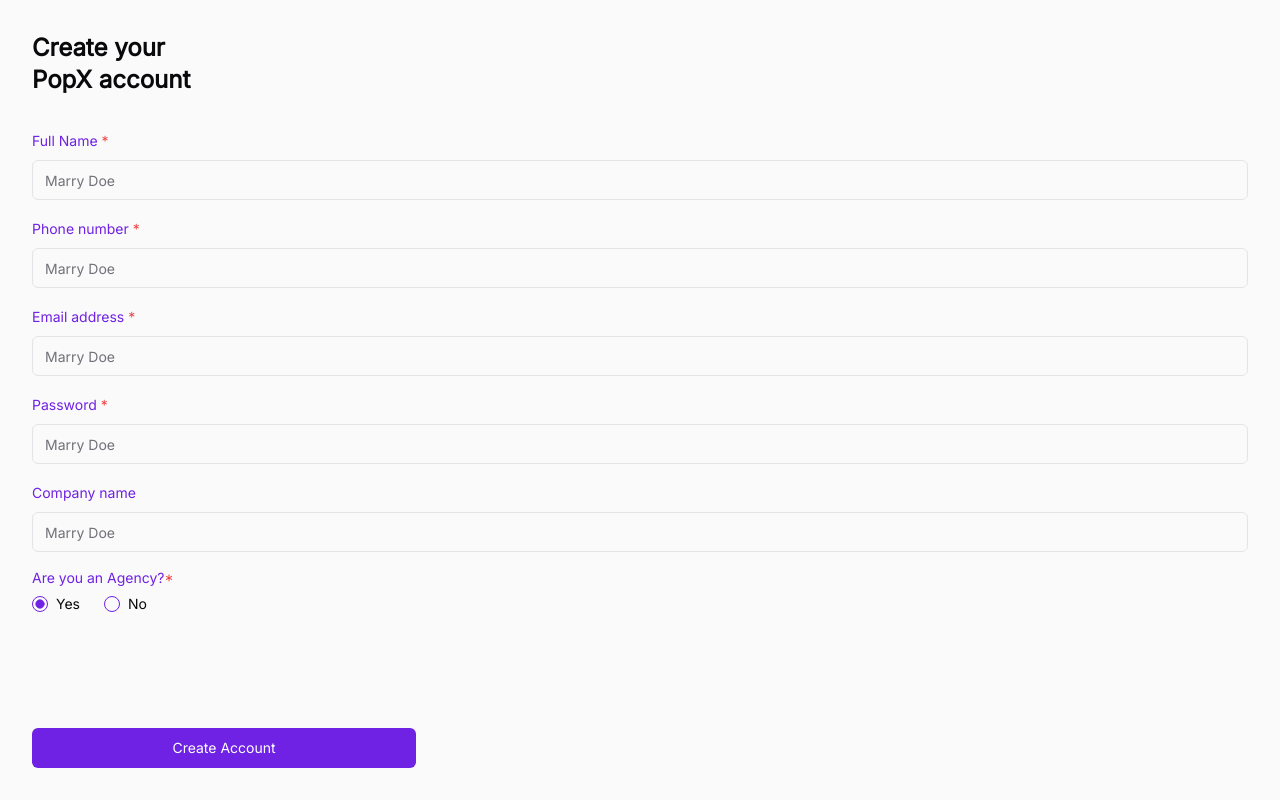
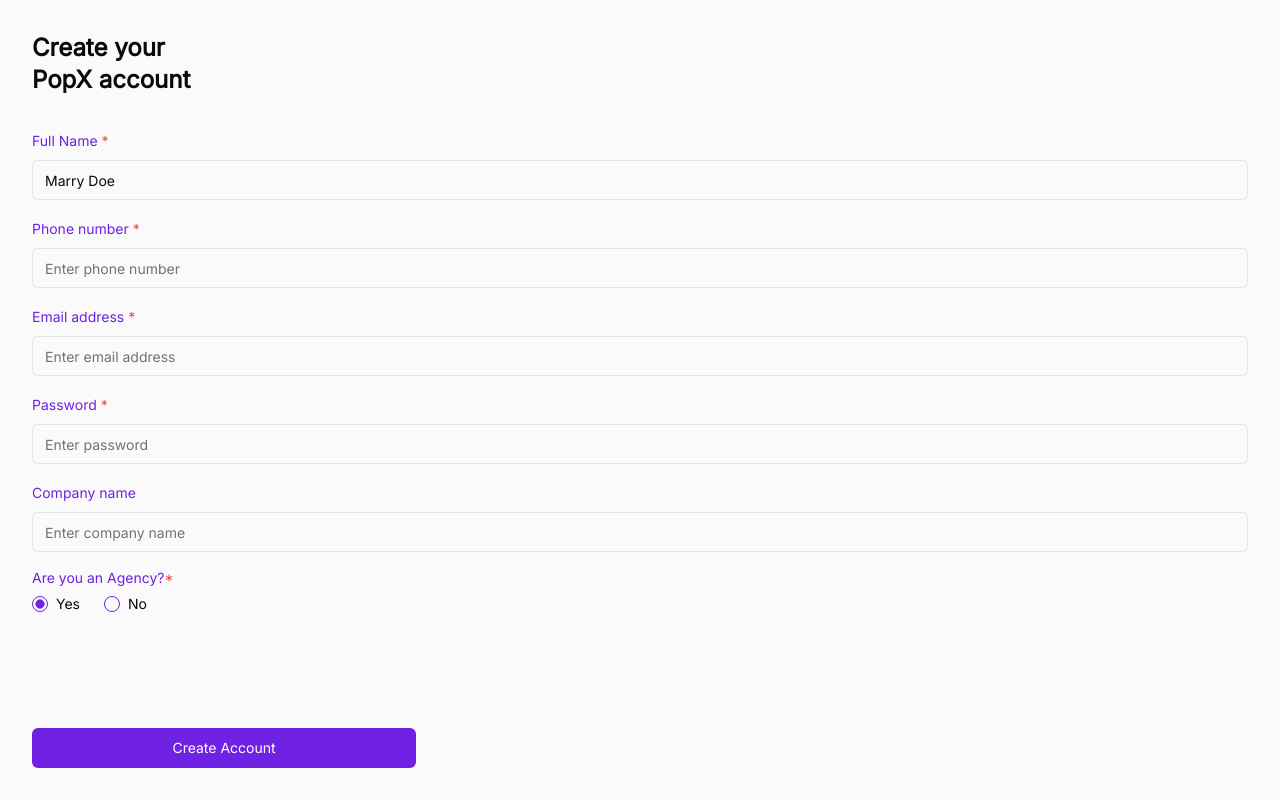
Before and after one commit to prat-dev/popx, a Next.js app: page /register in a window 1280 px wide. Built offline with nearby package versions, Linux system fonts and the light colour scheme.

Commit message:
y everytime marrydoe is hsowing as user instead it should be name of the

```diff
--- a/src/app/account/page.tsx
+++ b/src/app/account/page.tsx
@@ -1,8 +1,55 @@
 
-import { Avatar, AvatarFallback, AvatarImage } from "@/components/ui/avatar";
-import { Separator } from "@/components/ui/separator";
+'use client';
+
+import {useEffect, useState} from 'react';
+import {useRouter, useSearchParams} from 'next/navigation';
+import {getMockUser, type User} from '@/lib/user';
+import {Avatar, AvatarFallback, AvatarImage} from '@/components/ui/avatar';
+import {Separator} from '@/components/ui/separator';
 
 export default function AccountPage() {
+  const router = useRouter();
+  const searchParams = useSearchParams();
+  const [user, setUser] = useState<User | null>(null);
+  const [error, setError] = useState<string | null>(null);
+
+  useEffect(() => {
+    const userId = searchParams.get('userId');
+    if (userId) {
+      const user = getMockUser(userId);
+      if (user) {
+        setUser(user);
+      } else {
+        setError('User not found.');
+      }
+    } else {
+      setError('No user ID provided.');
+    }
+  }, [searchParams]);
+
+  if (error) {
+    return (
+      <div className="flex min-h-screen flex-col items-center justify-center bg-background p-4 text-red-500">
+        <p>{error}</p>
+      </div>
+    );
+  }
+
+  if (!user) {
+    return (
+      <div className="flex min-h-screen flex-col items-center justify-center bg-background p-4">
+        <p>Loading...</p>
+      </div>
+    );
+  }
+
+  const getInitials = (name: string) => {
+    return name
+      .split(' ')
+      .map((n) => n[0])
+      .join('');
+  };
+
   return (
     <div className="flex min-h-screen flex-col bg-background">
       <header className="p-4">
@@ -12,22 +59,44 @@
         <div className="flex items-center gap-4">
           <div className="relative">
             <Avatar className="h-20 w-20">
-              <AvatarImage src="https://picsum.photos/200/200" alt="Marry Doe" data-ai-hint="woman smiling" />
-              <AvatarFallback>MD</AvatarFallback>
+              <AvatarImage
+                src={user.avatarUrl}
+                alt={user.name}
+                data-ai-hint="woman smiling"
+              />
+              <AvatarFallback>{getInitials(user.name)}</AvatarFallback>
             </Avatar>
             <div className="absolute bottom-0 right-0 rounded-full bg-primary p-1">
-                <svg xmlns="http://www.w3.org/2000/svg" width="16" height="16" viewBox="0 0 24 24" fill="none" stroke="currentColor" strokeWidth="2" strokeLinecap="round" strokeLinejoin="round" className="text-primary-foreground"><path d="M12 2a3 3 0 0 0-3 3v2a3 3 0 0 0 6 0V5a3 3 0 0 0-3-3Z"/><path d="M19 10v2a7 7 0 0 1-14 0v-2"/><path d="M12 19v3"/></svg>
+              <svg
+                xmlns="http://www.w3.org/2000/svg"
+                width="16"
+                height="16"
+                viewBox="0 0 24 24"
+                fill="none"
+                stroke="currentColor"
+                strokeWidth="2"
+                strokeLinecap="round"
+                strokeLinejoin="round"
+                className="text-primary-foreground"
+              >
+                <path d="M12 2a3 3 0 0 0-3 3v2a3 3 0 0 0 6 0V5a3 3 0 0 0-3-3Z" />
+                <path d="M19 10v2a7 7 0 0 1-14 0v-2" />
+                <path d="M12 19v3" />
+              </svg>
             </div>
           </div>
           <div>
-            <h2 className="font-bold text-foreground">Marry Doe</h2>
-            <p className="text-sm text-muted-foreground">Marry@Gmail.Com</p>
+            <h2 className="font-bold text-foreground">{user.name}</h2>
+            <p className="text-sm text-muted-foreground">{user.email}</p>
           </div>
         </div>
         <div className="mt-6">
-            <p className="text-muted-foreground">
-                Welcome to your account page. Here you can manage your personal information, update your profile picture, and view your account details. Feel free to explore the settings and customize your experience.
-            </p>
+          <p className="text-muted-foreground">
+            Welcome to your account page. Here you can manage your personal
+            information, update your profile picture, and view your account
+            details. Feel free to explore the settings and customize your
+            experience.
+          </p>
         </div>
         <Separator className="my-6" />
       </main>
--- a/src/app/login/page.tsx
+++ b/src/app/login/page.tsx
@@ -1,9 +1,34 @@
-import { Button } from '@/components/ui/button';
-import { Input } from '@/components/ui/input';
-import { Label } from '@/components/ui/label';
-import Link from 'next/link';
+
+'use client';
+
+import {useState} from 'react';
+import {useRouter} from 'next/navigation';
+import {Button} from '@/components/ui/button';
+import {Input} from '@/components/ui/input';
+import {Label} from '@/components/ui/label';
+import {findUserByEmail} from '@/lib/user';
+import {useToast} from '@/hooks/use-toast';
 
 export default function LoginPage() {
+  const router = useRouter();
+  const {toast} = useToast();
+  const [email, setEmail] = useState('');
+  const [password, setPassword] = useState('');
+
+  const handleLogin = () => {
+    const user = findUserByEmail(email);
+    if (user) {
+      // In a real app, you'd also verify the password
+      router.push(`/account?userId=${user.id}`);
+    } else {
+      toast({
+        title: 'Login Failed',
+        description: 'Invalid email or password.',
+        variant: 'destructive',
+      });
+    }
+  };
+
   return (
     <div className="flex h-screen flex-col bg-background p-8">
       <div className="w-full max-w-sm">
@@ -16,18 +41,38 @@
       </div>
       <div className="mt-8 space-y-4">
         <div className="space-y-2">
-          <Label htmlFor="email" className="text-primary">Email Address</Label>
-          <Input id="email" type="email" placeholder="Enter email address" />
+          <Label htmlFor="email" className="text-primary">
+            Email Address
+          </Label>
+          <Input
+            id="email"
+            type="email"
+            placeholder="Enter email address"
+            value={email}
+            onChange={(e) => setEmail(e.target.value)}
+          />
         </div>
         <div className="space-y-2">
-          <Label htmlFor="password"  className="text-primary">Password</Label>
-          <Input id="password" type="password" placeholder="Enter password" />
+          <Label htmlFor="password" className="text-primary">
+            Password
+          </Label>
+          <Input
+            id="password"
+            type="password"
+            placeholder="Enter password"
+            value={password}
+            onChange={(e) => setPassword(e.target.value)}
+          />
         </div>
       </div>
-       <div className="flex-grow"></div>
+      <div className="flex-grow"></div>
       <div className="w-full max-w-sm space-y-2">
-        <Button asChild variant="secondary" className="w-full bg-muted text-muted-foreground">
-          <Link href="/account">Login</Link>
+        <Button
+          onClick={handleLogin}
+          variant="secondary"
+          className="w-full bg-muted text-muted-foreground"
+        >
+          Login
         </Button>
       </div>
     </div>
--- a/src/app/register/page.tsx
+++ b/src/app/register/page.tsx
@@ -1,11 +1,45 @@
-import { Button } from '@/components/ui/button';
-import { Input } from '@/components/ui/input';
-import { Label } from '@/components/ui/label';
-import { RadioGroup, RadioGroupItem } from '@/components/ui/radio-group';
-import Link from 'next/link';
+
+'use client';
+
+import {useState} from 'react';
+import {useRouter} from 'next/navigation';
+import {Button} from '@/components/ui/button';
+import {Input} from '@/components/ui/input';
+import {Label} from '@/components/ui/label';
+import {RadioGroup, RadioGroupItem} from '@/components/ui/radio-group';
+import {createUser} from '@/lib/user';
+import {useToast} from '@/hooks/use-toast';
 
 export default function RegisterPage() {
-  const RequiredLabel = ({ htmlFor, children }: { htmlFor: string, children: React.ReactNode }) => (
+  const router = useRouter();
+  const {toast} = useToast();
+  const [name, setName] = useState('Marry Doe');
+  const [phone, setPhone] = useState('');
+  const [email, setEmail] = useState('');
+  const [password, setPassword] = useState('');
+  const [company, setCompany] = useState('');
+  const [isAgency, setIsAgency] = useState('yes');
+
+  const handleCreateAccount = () => {
+    if (!name || !email || !password || !phone) {
+      toast({
+        title: 'Error',
+        description: 'Please fill in all required fields.',
+        variant: 'destructive',
+      });
+      return;
+    }
+    const newUser = createUser({name, email});
+    router.push(`/account?userId=${newUser.id}`);
+  };
+
+  const RequiredLabel = ({
+    htmlFor,
+    children,
+  }: {
+    htmlFor: string;
+    children: React.ReactNode;
+  }) => (
     <Label htmlFor={htmlFor} className="text-primary">
       {children} <span className="text-red-500">*</span>
     </Label>
@@ -23,27 +57,64 @@
       <div className="mt-8 space-y-4">
         <div className="space-y-2">
           <RequiredLabel htmlFor="name">Full Name</RequiredLabel>
-          <Input id="name" placeholder="Marry Doe" />
+          <Input
+            id="name"
+            placeholder="Marry Doe"
+            value={name}
+            onChange={(e) => setName(e.target.value)}
+          />
         </div>
         <div className="space-y-2">
           <RequiredLabel htmlFor="phone">Phone number</RequiredLabel>
-          <Input id="phone" type="tel" placeholder="Marry Doe" />
+          <Input
+            id="phone"
+            type="tel"
+            placeholder="Enter phone number"
+            value={phone}
+            onChange={(e) => setPhone(e.target.value)}
+          />
         </div>
         <div className="space-y-2">
           <RequiredLabel htmlFor="email">Email address</RequiredLabel>
-          <Input id="email" type="email" placeholder="Marry Doe" />
+          <Input
+            id="email"
+            type="email"
+            placeholder="Enter email address"
+            value={email}
+            onChange={(e) => setEmail(e.target.value)}
+          />
         </div>
         <div className="space-y-2">
           <RequiredLabel htmlFor="password">Password</RequiredLabel>
-          <Input id="password" type="password" placeholder="Marry Doe" />
+          <Input
+            id="password"
+            type="password"
+            placeholder="Enter password"
+            value={password}
+            onChange={(e) => setPassword(e.target.value)}
+          />
         </div>
         <div className="space-y-2">
-          <Label htmlFor="company" className="text-primary">Company name</Label>
-          <Input id="company" placeholder="Marry Doe" />
+          <Label htmlFor="company" className="text-primary">
+            Company name
+          </Label>
+          <Input
+            id="company"
+            placeholder="Enter company name"
+            value={company}
+            onChange={(e) => setCompany(e.target.value)}
+          />
         </div>
         <div className="space-y-2">
-          <p className="text-sm font-medium text-primary">Are you an Agency?<span className="text-red-500">*</span></p>
-          <RadioGroup defaultValue="yes" className="flex items-center space-x-4">
+          <p className="text-sm font-medium text-primary">
+            Are you an Agency?<span className="text-red-500">*</span>
+          </p>
+          <RadioGroup
+            defaultValue="yes"
+            className="flex items-center space-x-4"
+            onValueChange={setIsAgency}
+            value={isAgency}
+          >
             <div className="flex items-center space-x-2">
               <RadioGroupItem value="yes" id="agency-yes" />
               <Label htmlFor="agency-yes">Yes</Label>
@@ -57,8 +128,8 @@
       </div>
       <div className="flex-grow"></div>
       <div className="w-full max-w-sm">
-        <Button asChild className="w-full">
-            <Link href="/account">Create Account</Link>
+        <Button onClick={handleCreateAccount} className="w-full">
+          Create Account
         </Button>
       </div>
     </div>
--- /dev/null
+++ b/src/lib/user.ts
@@ -0,0 +1,59 @@
+
+export interface User {
+  id: string;
+  name: string;
+  email: string;
+  avatarUrl: string;
+}
+
+// In-memory 'database' for mock users
+const users: User[] = [
+  {
+    id: '1',
+    name: 'Marry Doe',
+    email: 'Marry@Gmail.Com',
+    avatarUrl: 'https://picsum.photos/200/200',
+  },
+];
+
+let nextUserId = 2;
+
+/**
+ * Finds a user by their email address.
+ * @param email The email of the user to find.
+ * @returns The user object or undefined if not found.
+ */
+export function findUserByEmail(email: string): User | undefined {
+  return users.find((user) => user.email.toLowerCase() === email.toLowerCase());
+}
+
+/**
+ * Creates a new user and adds them to the mock database.
+ * @param userData The basic user data (name, email).
+ * @returns The newly created user.
+ */
+export function createUser(userData: {name: string; email: string}): User {
+  const existingUser = findUserByEmail(userData.email);
+  if (existingUser) {
+    // In a real app, you might throw an error or handle this differently
+    return existingUser;
+  }
+
+  const newUser: User = {
+    id: String(nextUserId++),
+    name: userData.name,
+    email: userData.email,
+    avatarUrl: `https://picsum.photos/seed/${nextUserId}/200/200`,
+  };
+  users.push(newUser);
+  return newUser;
+}
+
+/**
+ * Retrieves a user by their ID.
+ * @param userId The ID of the user to retrieve.
+ * @returns The user object or undefined if not found.
+ */
+export function getMockUser(userId: string): User | undefined {
+  return users.find((user) => user.id === userId);
+}
```
